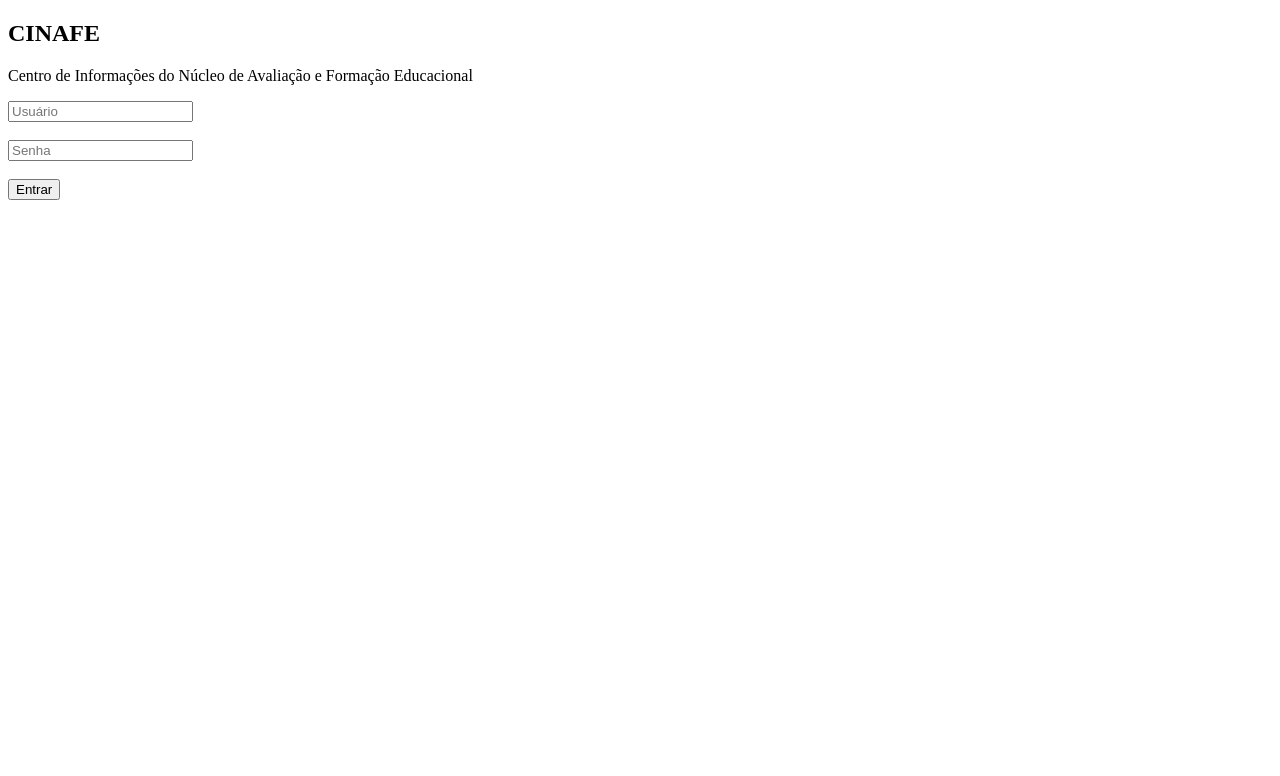
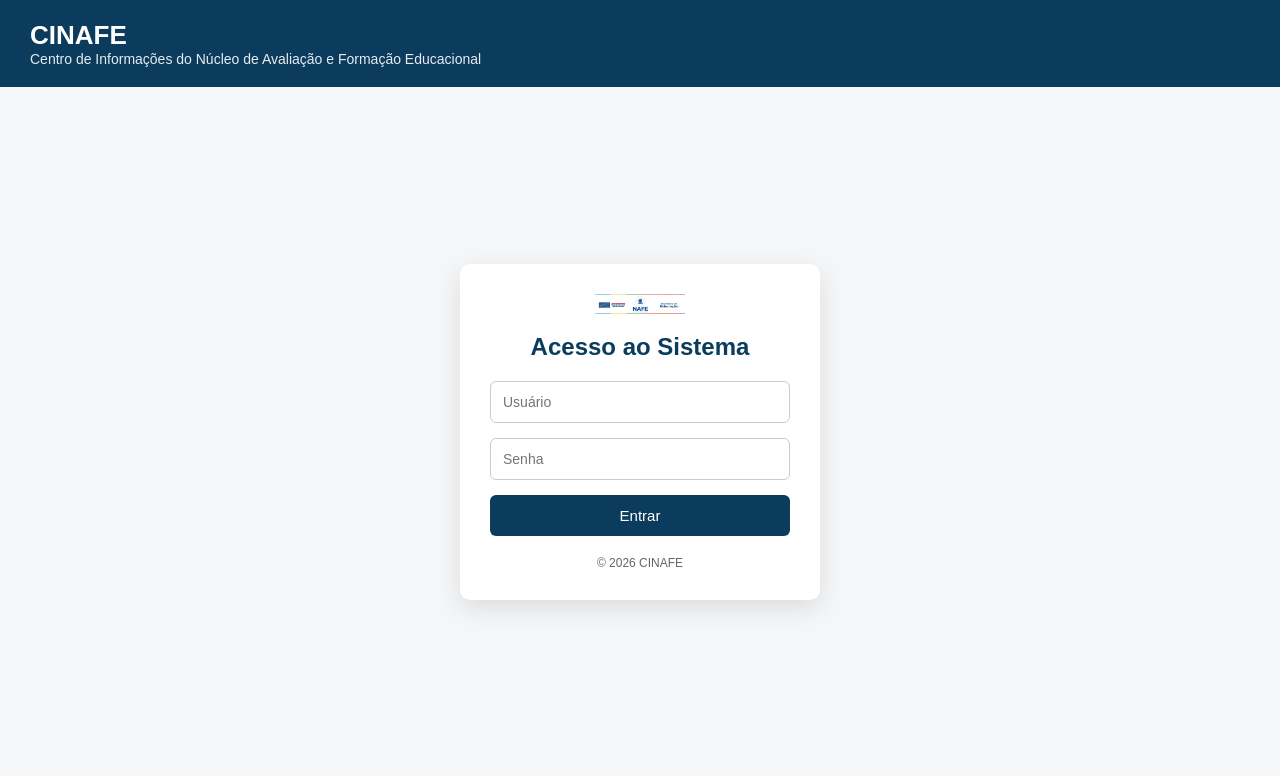
Before and after one commit to Marcosadriano7506/CINAFE-sistema, a Flask app: template templates/login.html in a window 1280 px wide. Shown: the top 776 px of the page. Run offline with Flask 3, Linux system fonts and the light colour scheme; the template is opened without the code that fills it, so the values that code supplies are empty.

Commit message:
Update login.html

```diff
--- a/templates/login.html
+++ b/templates/login.html
@@ -1,17 +1,39 @@
 <!DOCTYPE html>
-<html>
+<html lang="pt-br">
 <head>
-    <title>CINAFE - Login</title>
+    <meta charset="UTF-8">
+    <title>CINAFE | Login</title>
+    <link rel="stylesheet" href="{{ url_for('static', filename='css/style.css') }}">
 </head>
 <body>
-    <h2>CINAFE</h2>
-    <p>Centro de Informações do Núcleo de Avaliação e Formação Educacional</p>
 
-<form method="POST">
-    <input type="text" name="username" placeholder="Usuário" required><br><br>
-    <input type="password" name="password" placeholder="Senha" required><br><br>
-    <button type="submit">Entrar</button>
-</form>
+    <!-- TOPO -->
+    <div class="topo">
+        <h1>CINAFE</h1>
+        <p>Centro de Informações do Núcleo de Avaliação e Formação Educacional</p>
+    </div>
+
+    <!-- LOGIN -->
+    <div class="login-container">
+        <div class="login-card">
+
+            <!-- IMAGEM / LOGO -->
+            <img src="{{ url_for('static', filename='Apresentação1.jpg') }}" alt="CINAFE">
+
+            <h2>Acesso ao Sistema</h2>
+
+            <form method="POST">
+                <input type="text" name="username" placeholder="Usuário" required>
+                <input type="password" name="password" placeholder="Senha" required>
+                <button type="submit">Entrar</button>
+            </form>
+
+            <div class="footer-login">
+                © {{ now().year if now else '2026' }} CINAFE
+            </div>
+
+        </div>
+    </div>
 
 </body>
 </html>
```
